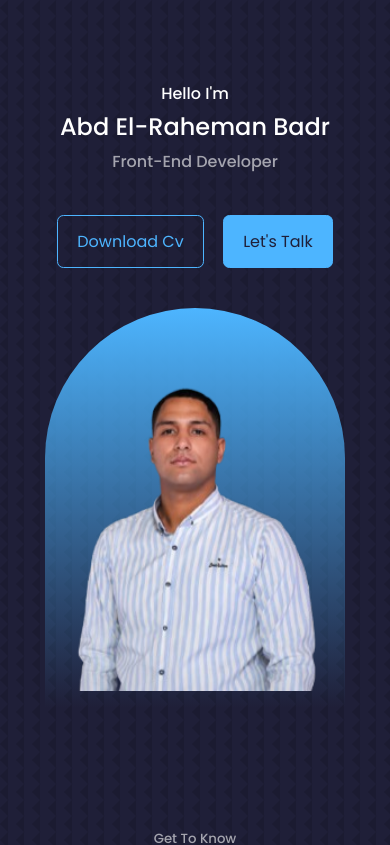
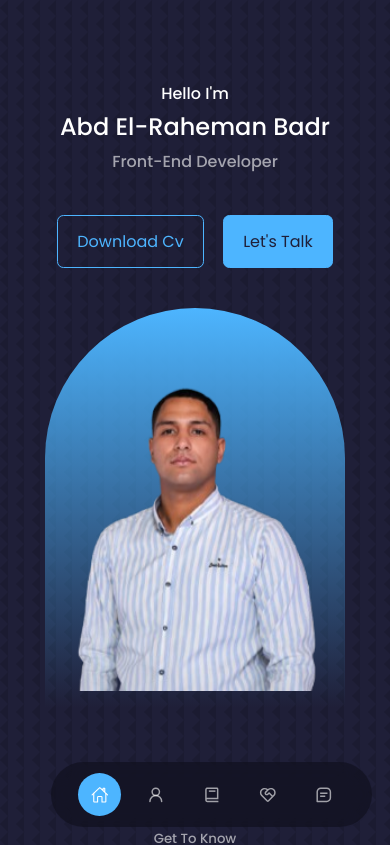
Before and after one commit to Abdobadr-web/portfolio, a React (Vite) app in the folder abdoPortfolio/: page / in a window 390 px wide. Shown: the top 845 px of the page. Built offline with nearby package versions, Linux system fonts and the light colour scheme.

Commit message:
add Nav component with navigation links and active state; update CSS for responsive design and styling

```diff
--- a/abdoPortfolio/src/components/nav/Nav.jsx
+++ b/abdoPortfolio/src/components/nav/Nav.jsx
@@ -1,9 +1,24 @@
 import './nav.css'
+import { IoHomeOutline } from "react-icons/io5";
+import { LuUserRound } from "react-icons/lu";
+import { BiBook } from "react-icons/bi";
+import { RiServiceLine } from "react-icons/ri";
+import { BiMessageSquareDetail } from "react-icons/bi";
+import { useState } from 'react';
+
 
 function Nav() {
+    const [activeNav , setActive] = useState('#')
     return (
-        <div>
-        </div>
+        <>
+        <nav>
+            <a href="#" className={activeNav === "#" ? "active" : ""} onClick={() => setActive('#')}><IoHomeOutline /></a>
+            <a href="#about" className={activeNav === "#about" ? "active" : ""} onClick={() => setActive('#about')}><LuUserRound /></a>
+            <a href="#services" className={activeNav === "#services" ? "active" : ""} onClick={() => setActive('#services')}><BiBook /></a>
+            <a href="#project" className={activeNav === "#project" ? "active" : ""} onClick={() => setActive('#project')}><RiServiceLine /></a>
+            <a href="#contact" className={activeNav === "#contact" ? "active" : ""} onClick={() => setActive('#contact')}><BiMessageSquareDetail /></a>
+        </nav>
+        </>
         )
     }
 
--- a/abdoPortfolio/src/components/nav/nav.css
+++ b/abdoPortfolio/src/components/nav/nav.css
@@ -0,0 +1,46 @@
+nav {
+    background: rgba(0,0,0,0.3);
+    width: max-content;
+    display: block;
+    padding: 0.7rem 1.7rem;
+    z-index: 10;
+    position: fixed;
+    left: 1%;
+    bottom: 40%;
+    transform: translate(-1% -40%);
+    display: flex;
+    gap: 0.8rem;
+    border-radius: 3rem;
+    backdrop-filter: blur(15px);
+    flex-direction: column;
+}
+
+nav a{
+    background: transparent;
+    padding: 0.8rem;
+    border-radius: 50%;
+    color: var(--color-light);
+    font-size: 1.1rem;
+    display: flex;
+}
+
+nav a.active {
+    background: var(--color-prim);
+    color: var(--color-white);
+}
+
+nav a:hover {
+    background: rgba(0,0,0,0.3);
+}
+
+
+/* ============= media queries mobile ============ */
+
+@media (max-width: 600px) {
+    nav {
+        left: 13%;
+        bottom: 2%;
+        transform: translate(-13% -2%);
+        flex-direction: row;
+    }
+}
--- a/abdoPortfolio/src/index.css
+++ b/abdoPortfolio/src/index.css
@@ -20,6 +20,10 @@
     --color-white: #fff;
     --color-light: rgba(255,255,255,0.6);
     --transition: all 0.4s ease;
+}
+
+::-webkit-scrollbar {
+    display: none;
 }
 
 html {
```
